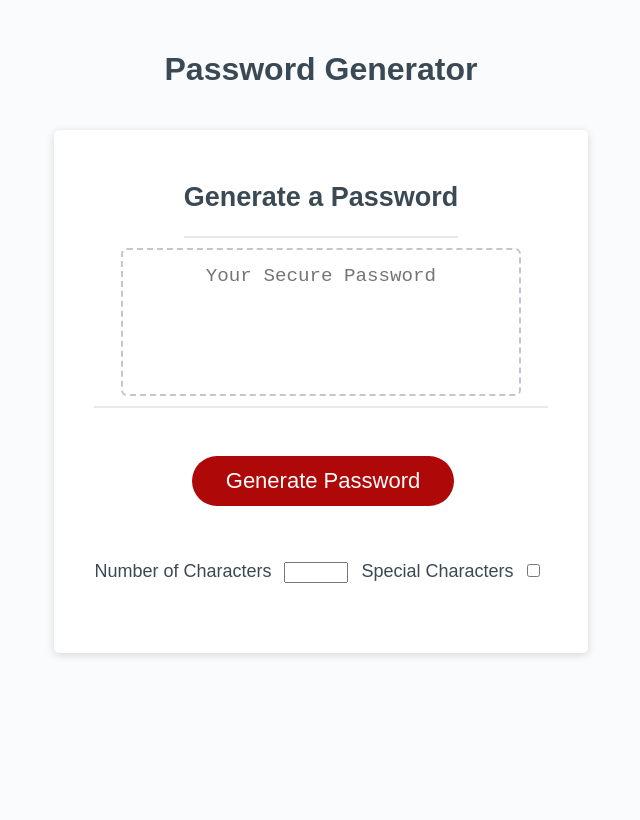
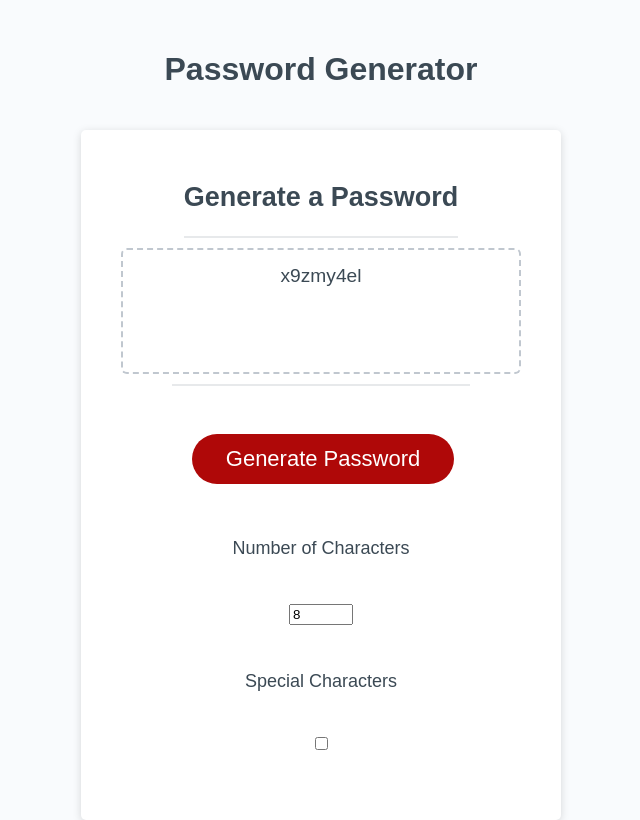
Before and after one commit to angeleefshaw/Password-Gen, a plain HTML site: page index.html in a window 1280 px wide. Both pictures are taken after a click on the button "Generate Password". Shown: the whole page, without its empty margins (319-959 px from the left). Drawn offline with Linux system fonts and the light colour scheme.

Commit message:
Debug
Fixed script tag in html, reworked function in Javascript. Spelling errors

```diff
--- a/assets/script.js
+++ b/assets/script.js
@@ -1,51 +1,34 @@
-const symbols= ['!','@','#','&','%','^','&','*','+','?']
-// const numbers = [1,2,3,4,5,6,7,8,9]
-// const upperCase = [A,B,C,D,E,F,G,H,I,J,K,L,M,N,O,P,Q,R,S,T,U,V,W,X,Y,Z]
-const finalArr = ['a','b','c','d','e','f','g','h','i','j','k','l','m','n','o','p','q','r','s','t','u','v','w','x','y','z'];
-var password = generatePassword();
 
-const isChecked = (variableName, firstArr, secondArr) => {
-  if (variableName.checked === true) {
-    for (let i=0; i<firstArr.length; i++) {
-      secondArr.push(firstArr[i]);
-    }
-  } else {
-    secondArr.push('');
-  }
-}
+const passwordDisplay = document.getElementById('password');
+const includeSymbolsElement = document.getElementById("specialCharacter");
+const generateBtn = document.getElementById("generate");
+const characterAmountNumber= document.getElementById('characterAmount')
 
-const updatedArr = isChecked(speicalCharacter, symbols, finalArr)
-console.log(updatedArr)
 
-const specialCharacter = document.querySelector("#specialCharacter");
-const generateBtn = document.querySelector("#generate");
-var passwordText = document.querySelector("#password");
-
-// Generate password function that takes final array and shuffles it
-const generatePassword =(finalArray.map( finalArr => {
-  Math.floor(math.random() * finalArr.length))
-}
-
-// pushes the generated password to the text area
-generateBtn.addEventListener('click', ()=> {
-  passwordText.innerhtml= generatePassword.join('');
+generateBtn.addEventListener('click', e => {
+  e.preventDefault()
+  const characterAmount = Number(characterAmountNumber.value)
+  const includeSymbols = includeSymbolsElement.checked
+  console.log(characterAmount,includeSymbols)
+  const password = generatePassword(characterAmount, includeSymbols);
+  passwordDisplay.innerText = password;
 })
 
 
-// var characterAmountinput = document.querySelector("#characterAmount");
 
-
-
-// passwordText.value = password;
-
-
-
-
-// var lowerCase = ['abcdefghijklmnopqrstuvwx,'y','z']
-
-
-
-
-
-// var numOfCharacters = characterAmountinput.value
-// specialCharacters= specialCharacterinput.value
+const generatePassword = (characterAmount, includeSymbols) => {
+const symbols= ['!','@','#','&','%','^','&','*','+','?']
+const numbers = [1,2,3,4,5,6,7,8,9]
+const upperCase = ['A','B','C','D','E','F','G','H','I','J','K','L','M','N','O','P','Q','R','S','T','U','V','W','X','Y','Z']
+const finalArr = ['a','b','c','d','e','f','g','h','i','j','k','l','m','n','o','p','q','r','s','t','u','v','w','x','y','z'];
+let pass = "";
+finalArr.push(...numbers);
+// finalArr.push(...upperCase);
+if(includeSymbols) finalArr.push(...symbols)
+for (let i = 0; i<characterAmount; i++) {
+  let character = finalArr[Math.floor(Math.random() *  finalArr.length)]
+  //generatePassword.push(character);
+  pass += character;
+}
+return pass
+}
--- a/index.html
+++ b/index.html
@@ -6,7 +6,7 @@
     <meta http-equiv="X-UA-Compatible" content="ie=edge" />
     <title>Password Generator</title>
     <link rel="stylesheet" href="./assets/style.css"/>
-    <link rel="script" href="./assets/script.js"/>
+
   </head>
   <body>
     <!-- create div to hold body elements -->
@@ -16,33 +16,29 @@
         <h1>Password Generator</h1>
       </header>
       <!-- card to hold content and input boxes -->
+      <form id = su>
       <div class="card">
         <div class="card-header">
           <h2>Generate a Password</h2>
         </div>
         <div class="card-body">
           <!-- text feild for generated password display -->
-          <textarea
-            readonly
-            id="password"
-            placeholder="Your Secure Password"
-            aria-label="Generated Password"
-          ></textarea>
+          <div id=password></div>
+
         </div>
         <div class="inputs">
           <!-- tells program to take all inputs and generate password -->
-          <button type="button" id="generate" class="btn">Generate Password</button>
-          <!-- input form for password preferences -->
-          <form class="forms">
+          <button id="generate" class="btn">Generate Password</button>
             <!-- input for # of characters with a min of 8 and max of 128 -->
             <label for="characterAmount">Number of Characters</label>
-            <input id="characterAmount" type="number" min="8" max="128">
+            <input id="characterAmount" type="number" value="8" min="8" max="128">
             <!-- input field -checkbox- for special characters  -->
             <label for="specialCharacter">Special Characters</label>
-            <input id="specialCharacter" type="checkbox" onclick="isChecked()" minlength="1" maxlength="8">
+            <input id="specialCharacter" type="checkbox" minlength="1" maxlength="8">
           </form>
         </div>
       </div>
     </div>
+    <script src="./assets/script.js"></script>
   </body>
 </html>
```
